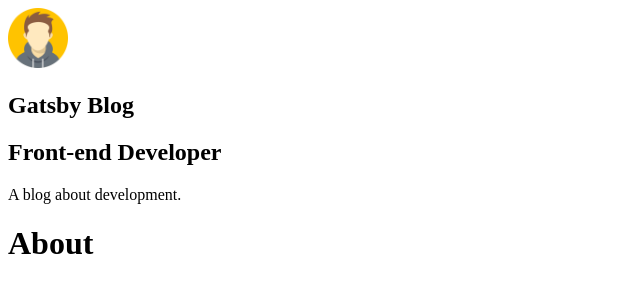
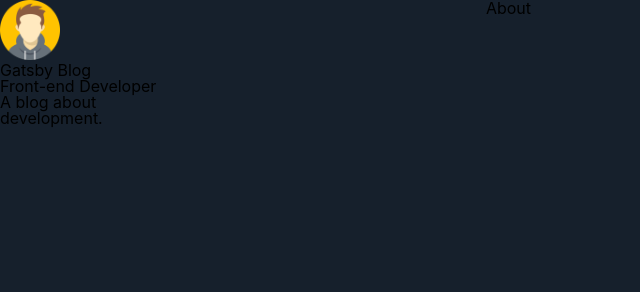
Before and after one commit to joseeduardotomazeli/gatsby-blog, a Gatsby site: page /about in a window 1280 px wide. Shown: the whole page, without its empty margins (0-640 px from the left). Built offline with nearby package versions, Linux system fonts and the light colour scheme; Gatsby itself is replaced by a stand-in of ours.

Commit message:
feat: add layout component and global styles

```diff
--- a/gatsby-config.js
+++ b/gatsby-config.js
@@ -25,11 +25,9 @@ module.exports = {
         background_color: `#663399`,
         theme_color: `#663399`,
         display: `minimal-ui`,
-        icon: `src/images/gatsby-icon.png`, // This path is relative to the root of the site.
+        icon: `src/images/gatsby-icon.png`,
       },
     },
-    // this (optional) plugin enables Progressive Web App + Offline functionality
-    // To learn more, visit: https://gatsby.dev/offline
-    // `gatsby-plugin-offline`,
+    `gatsby-plugin-styled-components`,
   ],
 }
--- a/package.json
+++ b/package.json
@@ -11,12 +11,15 @@
     "gatsby-plugin-offline": "^3.4.0",
     "gatsby-plugin-react-helmet": "^3.4.0",
     "gatsby-plugin-sharp": "^2.8.0",
+    "gatsby-plugin-styled-components": "^3.10.0",
     "gatsby-source-filesystem": "^2.5.0",
     "gatsby-transformer-sharp": "^2.6.0",
     "prop-types": "^15.7.2",
     "react": "^16.12.0",
     "react-dom": "^16.12.0",
-    "react-helmet": "^6.1.0"
+    "react-helmet": "^6.1.0",
+    "styled-components": "^5.2.1",
+    "styled-reset": "^4.3.4"
   },
   "devDependencies": {
     "cross-env": "^7.0.3",
--- a/src/components/layout.js
+++ b/src/components/Layout/index.js
@@ -1,16 +1,21 @@
 import React from "react"
 import PropTypes from "prop-types"
 
-import Profile from "./Profile"
+import * as S from "./styled"
+
+import Profile from "../Profile"
+import GlobalStyles from "../../styles/global"
 
 const Layout = ({ children }) => {
   return (
-    <>
+    <S.LayoutWrapper>
       <aside>
         <Profile />
       </aside>
-      <main>{children}</main>
-    </>
+      <S.LayoutMain>{children}</S.LayoutMain>
+
+      <GlobalStyles />
+    </S.LayoutWrapper>
   )
 }
 
--- /dev/null
+++ b/src/components/Layout/styled.js
@@ -0,0 +1,14 @@
+import styled from "styled-components"
+
+export const LayoutWrapper = styled.section`
+  display: flex;
+`
+
+export const LayoutMain = styled.main`
+  padding: 0 3.75rem 0 20rem;
+
+  width: 100%;
+  min-height: 100vh;
+
+  background-color: #16202c;
+`
--- a/src/pages/404.js
+++ b/src/pages/404.js
@@ -1,6 +1,6 @@
 import React from "react"
 
-import Layout from "../components/layout"
+import Layout from "../components/Layout"
 import SEO from "../components/seo"
 
 const NotFoundPage = () => (
--- a/src/pages/about.js
+++ b/src/pages/about.js
@@ -1,6 +1,6 @@
 import React from "react"
 
-import Layout from "../components/layout"
+import Layout from "../components/Layout"
 import SEO from "../components/seo"
 
 const AboutPage = () => (
--- a/src/pages/index.js
+++ b/src/pages/index.js
@@ -1,6 +1,6 @@
 import React from "react"
 
-import Layout from "../components/layout"
+import Layout from "../components/Layout"
 import SEO from "../components/seo"
 
 const IndexPage = () => (
--- /dev/null
+++ b/src/styles/global.js
@@ -0,0 +1,23 @@
+import { createGlobalStyle } from "styled-components"
+import reset from "styled-reset"
+
+const GlobalStyles = createGlobalStyle`
+  ${reset}
+
+  * {
+    box-sizing: border-box;
+  }
+
+  body {
+    background-color: #16202c;
+    font-size: 100%;
+    font-family: -apple-system, BlinkMacSystemFont, "Segoe UI", Roboto, Helvetica, Arial, sans-serif, "Apple Color Emoji", "Segoe UI Emoji", "Segoe UI Symbol";
+  }
+
+  img {
+    display: block;
+  	width: 100%;
+  	height: auto;
+  }
+`
+export default GlobalStyles
```
Also changed, not shown: src/pages/using-typescript.tsx (deleted, +0 -34 lines), 1 other file.
